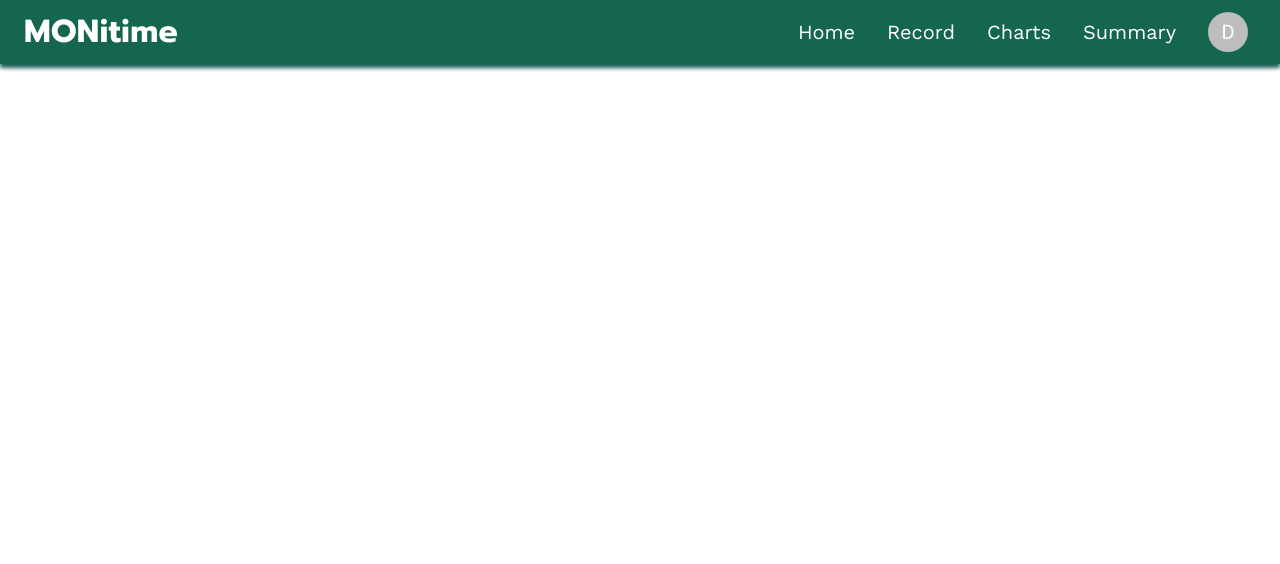
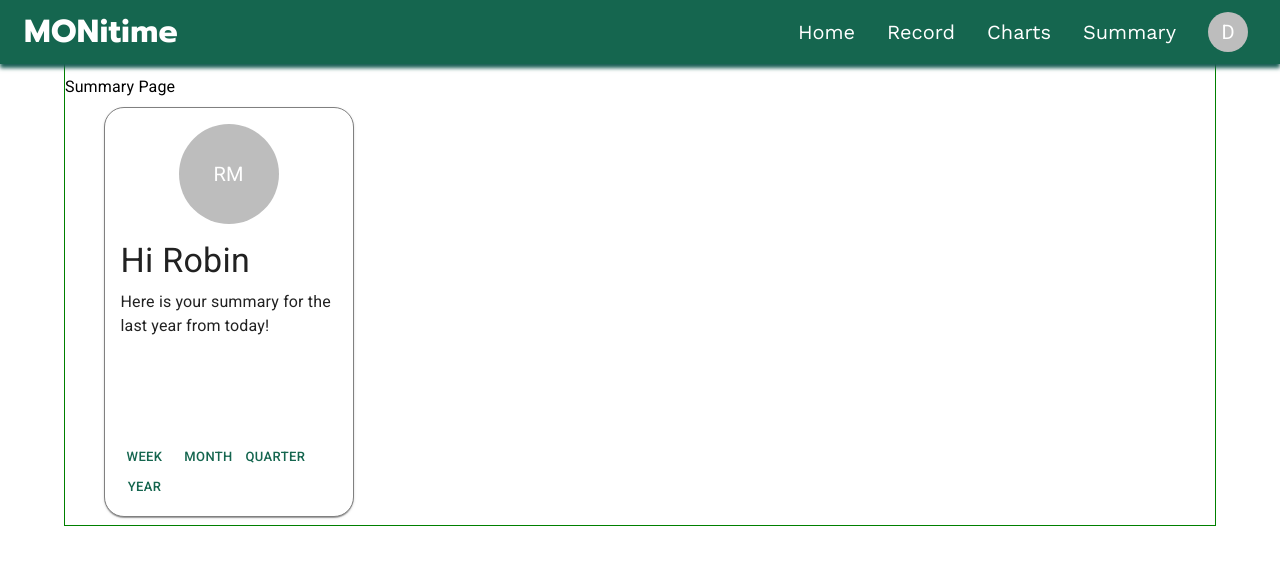
Before and after one commit to aramind/first-web-dev-portfolio, a React (Create React App) app in the folder p4-node-app/client/: page /summary in a window 1280 px wide. Shown: the top 564 px of the page. Built offline with nearby package versions, Linux system fonts and the light colour scheme.

Commit message:
feat: adding the header card for the summary page

```diff
--- /dev/null
+++ b/p4-node-app/client/src/components/summary-page-components/Header.js
@@ -0,0 +1,70 @@
+import {
+  Avatar,
+  Box,
+  Button,
+  Card,
+  CardActions,
+  CardContent,
+  CardMedia,
+  Typography,
+} from "@mui/material";
+import React from "react";
+import cardImage from "./sample-card-image.jpg";
+
+const Header = () => {
+  // TODO: remove this once implemented na
+  const user = "Robin";
+  return (
+    <Box width="300px">
+      <Card
+        sx={{
+          border: "1px solid gray",
+          borderRadius: "20px",
+          height: "410px",
+          width: "250px",
+          position: "relative",
+        }}
+      >
+        {/* TODO: fix the avatar */}
+        <Box
+          // border="1px solid red"
+          width="100%"
+          pt={2}
+        >
+          <Avatar sx={{ margin: "0 auto", height: "100px", width: "100px" }}>
+            RM
+          </Avatar>
+        </Box>
+        <CardContent>
+          <Box>
+            {/* TODO: fix the wordings */}
+            <Typography variant="h4">Hi {user}</Typography>
+            <Typography
+              margin="0.5rem 0"
+              variant="body1"
+            >
+              Here is your summary for the last year from today!
+            </Typography>
+          </Box>
+        </CardContent>
+        <CardActions sx={{ position: "absolute", bottom: "5px" }}>
+          <Box
+            sx={{
+              display: "flex",
+              justifyContent: "start",
+              alignItems: "center",
+              flexWrap: "wrap",
+            }}
+          >
+            <Button size="small">Week</Button>
+            <Button size="small">Month</Button>
+            <Button size="small">Quarter</Button>
+            <Button size="small">Year</Button>
+          </Box>
+        </CardActions>
+      </Card>
+    </Box>
+  );
+};
+
+export default Header;
--- /dev/null
+++ b/p4-node-app/client/src/components/summary-page-components/SummaryCard.js
@@ -0,0 +1,13 @@
+import { Card } from "@mui/material";
+import React from "react";
+
+const SummaryCard = () => {
+  return (
+    <Card
+      width="250px"
+      heigh="200px"
+    ></Card>
+  );
+};
+
+export default SummaryCard;
--- /dev/null
+++ b/p4-node-app/client/src/data/logs.json
@@ -0,0 +1,300 @@
+{
+  "logs": [
+    {
+      "date": "2023-04-08",
+      "activities": [
+        {
+          "name": "SLEEP",
+          "hours": 6
+        },
+        {
+          "name": "WORK",
+          "hours": 7
+        },
+        {
+          "name": "LEARN",
+          "hours": 4
+        },
+        {
+          "name": "SELF",
+          "hours": 1
+        },
+        {
+          "name": "SOCIAL",
+          "hours": 2
+        },
+        {
+          "name": "PLAY",
+          "hours": 1
+        },
+        {
+          "name": "FITNESS",
+          "hours": 1
+        },
+        {
+          "name": "OTHERS",
+          "hours": 2
+        }
+      ]
+    },
+    {
+      "date": "2023-04-09",
+      "activities": [
+        {
+          "name": "SLEEP",
+          "hours": 8
+        },
+        {
+          "name": "WORK",
+          "hours": 7
+        },
+        {
+          "name": "LEARN",
+          "hours": 2
+        },
+        {
+          "name": "SELF",
+          "hours": 1
+        },
+        {
+          "name": "SOCIAL",
+          "hours": 2
+        },
+        {
+          "name": "PLAY",
+          "hours": 1
+        },
+        {
+          "name": "FITNESS",
+          "hours": 1
+        },
+        {
+          "name": "OTHERS",
+          "hours": 2
+        }
+      ]
+    },
+    {
+      "date": "2023-04-10",
+      "activities": [
+        {
+          "name": "SLEEP",
+          "hours": 8
+        },
+        {
+          "name": "WORK",
+          "hours": 6
+        },
+        {
+          "name": "LEARN",
+          "hours": 2
+        },
+        {
+          "name": "SELF",
+          "hours": 3
+        },
+        {
+          "name": "SOCIAL",
+          "hours": 2
+        },
+        {
+          "name": "PLAY",
+          "hours": 1
+        },
+        {
+          "name": "FITNESS",
+          "hours": 1
+        },
+        {
+          "name": "OTHERS",
+          "hours": 1
+        }
+      ]
+    },
+    {
+      "date": "2023-04-11",
+      "activities": [
+        {
+          "name": "SLEEP",
+          "hours": 8
+        },
+        {
+          "name": "WORK",
+          "hours": 5
+        },
+        {
+          "name": "LEARN",
+          "hours": 3
+        },
+        {
+          "name": "SELF",
+          "hours": 2
+        },
+        {
+          "name": "SOCIAL",
+          "hours": 2
+        },
+        {
+          "name": "PLAY",
+          "hours": 2
+        },
+        {
+          "name": "FITNESS",
+          "hours": 1
+        },
+        {
+          "name": "OTHERS",
+          "hours": 1
+        }
+      ]
+    },
+    {
+      "date": "2023-04-12",
+      "activities": [
+        {
+          "name": "SLEEP",
+          "hours": 7
+        },
+        {
+          "name": "WORK",
+          "hours": 7
+        },
+        {
+          "name": "LEARN",
+          "hours": 2
+        },
+        {
+          "name": "SELF",
+          "hours": 1
+        },
+        {
+          "name": "SOCIAL",
+          "hours": 3
+        },
+        {
+          "name": "PLAY",
+          "hours": 1
+        },
+        {
+          "name": "FITNESS",
+          "hours": 1
+        },
+        {
+          "name": "OTHERS",
+          "hours": 2
+        }
+      ]
+    },
+    {
+      "date": "2023-04-13",
+      "activities": [
+        {
+          "name": "sleep",
+          "hours": 8
+        },
+        {
+          "name": "work",
+          "hours": 6
+        },
+        {
+          "name": "learn",
+          "hours": 2
+        },
+        {
+          "name": "self",
+          "hours": 2
+        },
+        {
+          "name": "social",
+          "hours": 3
+        },
+        {
+          "name": "play",
+          "hours": 2
+        },
+        {
+          "name": "fitness",
+          "hours": 1
+        },
+        {
+          "name": "others",
+          "hours": 0
+        }
+      ]
+    },
+    {
+      "date": "2023-04-14",
+      "activities": [
+        {
+          "name": "SLEEP",
+          "hours": 8
+        },
+        {
+          "name": "WORK",
+          "hours": 7
+        },
+        {
+          "name": "LEARN",
+          "hours": 2
+        },
+        {
+          "name": "SELF",
+          "hours": 1
+        },
+        {
+          "name": "SOCIAL",
+          "hours": 3
+        },
+        {
+          "name": "PLAY",
+          "hours": 2
+        },
+        {
+          "name": "FITNESS",
+          "hours": 1
+        },
+        {
+          "name": "OTHERS",
+          "hours": 0
+        }
+      ]
+    },
+    {
+      "date": "2023-04-15",
+      "activities": [
+        {
+          "name": "SLEEP",
+          "hours": 6
+        },
+        {
+          "name": "WORK",
+          "hours": 8
+        },
+        {
+          "name": "LEARN",
+          "hours": 3
+        },
+        {
+          "name": "SELF",
+          "hours": 1
+        },
+        {
+          "name": "SOCIAL",
+          "hours": 3
+        },
+        {
+          "name": "PLAY",
+          "hours": 2
+        },
+        {
+          "name": "FITNESS",
+          "hours": 1
+        },
+        {
+          "name": "OTHERS",
+          "hours": 0
+        }
+      ]
+    }
+  ]
+}
--- a/p4-node-app/client/src/pages/SummaryPage.js
+++ b/p4-node-app/client/src/pages/SummaryPage.js
@@ -1,7 +1,50 @@
-import React from "react";
+import React, { useState } from "react";
+import logs from "../data/logs.json";
+import { Box, Toolbar, Typography } from "@mui/material";
+import muiTheme from "../muiTheme";
+import Header from "../components/summary-page-components/Header";
+import SummaryCard from "../components/summary-page-components/SummaryCard";
 
 const SummaryPage = () => {
-  return <div>SummaryPage</div>;
+  return (
+    <Box
+      // alignItems={"center"}
+      width="100%"
+      display={"flex"}
+      flexDirection={"column"}
+      sx={{
+        margin: "0 auto",
+        border: "1px solid green",
+        [muiTheme.breakpoints.up("md")]: {
+          width: { md: "95%", lg: "90%", xl: "50%" },
+        },
+      }}
+    >
+      <Toolbar sx={{ marginBottom: "10px" }} />
+      {/* TODO: to remove once final na */}
+      <Typography>Summary Page</Typography>
+      {/* for main content */}
+      <Box
+        p={1}
+        sx={{
+          display: "flex",
+          justifyContent: "center",
+          alignItems: "start",
+          flexWrap: "wrap",
+          flexDirection: "row",
+          gap: "5px",
+        }}
+      >
+        <Header />
+        <Box
+          backgroundColor="green"
+          width={{ xs: "95vw", md: "60vw", xl: "60vw" }}
+        >
+          <SummaryCard />
+        </Box>
+      </Box>
+    </Box>
+  );
 };
 
 export default SummaryPage;
```
Also changed, not shown: 1 other file (tests, documents, lock files or other folders).
